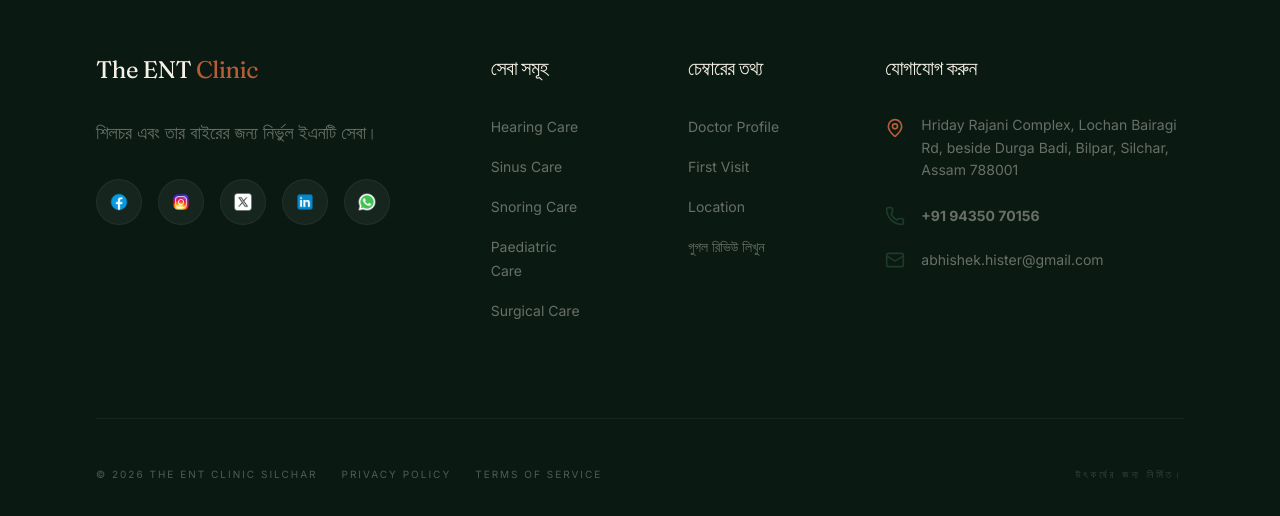
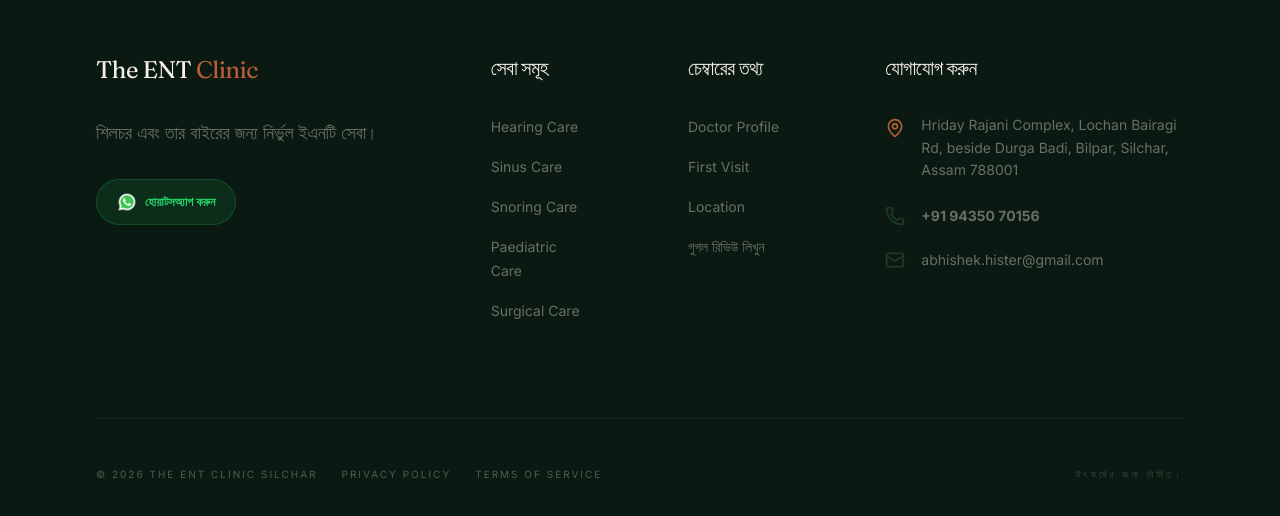
Before and after one commit to Habib7442/ent-clinic-silchar, a Next.js app: page /bn in a window 1280 px wide. Shown: the part 8177-8693 px from the top of the page. Built offline with nearby package versions, Linux system fonts and the light colour scheme.

Commit message:
feat(footer): trim social links to whatsapp only with premium prefilled message

```diff
--- a/components/editorial/ClosingCTA.tsx
+++ b/components/editorial/ClosingCTA.tsx
@@ -87,7 +87,16 @@ export default function ClosingCTA({ lang }: ClosingCTAProps) {
           </Link>
 
           <div className="flex flex-col sm:flex-row gap-4 w-full md:w-auto">
-            <a href="https://wa.me/919435070156" className="flex-1">
+            <a
+              href={
+                lang === "bn"
+                  ? "https://wa.me/919435070156?text=নমস্কার%2C%20আমি%20দি%20ইএনটি%20ক্লিনিক%20শিলচরের%20সাথে%20যোগাযোগ%20করতে%20চাই।"
+                  : "https://wa.me/919435070156?text=Hello%2C%20I%20would%20like%20to%20connect%20with%20The%20ENT%20Clinic%20Silchar%20regarding%20an%20appointment."
+              }
+              target="_blank"
+              rel="noopener noreferrer"
+              className="flex-1"
+            >
               <Button variant="outline" className="w-full py-8 px-8 border-white/10 hover:border-gold hover:bg-transparent text-paper group">
                 <MessageSquare className="w-5 h-5 mr-3 text-forest group-hover:scale-110 transition-transform" />
                 {content.whatsapp}
--- a/components/editorial/Footer.tsx
+++ b/components/editorial/Footer.tsx
@@ -49,24 +49,23 @@ export default function Footer({ lang }: FooterProps) {
               {content.tagline}
             </p>
             <div className="flex gap-4">
-              {[
-                { name: "facebook", img: "/social-icons/facebook.webp", href: "#" },
-                { name: "instagram", img: "/social-icons/instagram.webp", href: "#" },
-                { name: "X", img: "/social-icons/X.webp", href: "#" },
-                { name: "linkedin", img: "/social-icons/linkedin.webp", href: "#" },
-                { name: "whatsapp", img: "/social-icons/whatsapp.webp", href: "https://wa.me/919435070156" },
-              ].map((social, i) => (
-                <a key={i} href={social.href} className="p-3 bg-white/5 hover:bg-white/10 transition-all rounded-full border border-white/5 group flex items-center justify-center">
-                  <img
-                    src={social.img}
-                    alt={social.name}
-                    className={cn(
-                      "w-5 h-5 transition-transform duration-300 group-hover:scale-110",
-                      social.name === "X" && "invert"
-                    )}
-                  />
-                </a>
-              ))}
+              <a
+                href={
+                  lang === "bn"
+                    ? "https://wa.me/919435070156?text=নমস্কার%2C%20আমি%20দি%20ইএনটি%20ক্লিনিক%20শিলচরের%20সাথে%20যোগাযোগ%20করতে%20চাই।"
+                    : "https://wa.me/919435070156?text=Hello%2C%20I%20would%20like%20to%20connect%20with%20The%20ENT%20Clinic%20Silchar%20regarding%20an%20appointment."
+                }
+                target="_blank"
+                rel="noopener noreferrer"
+                className="p-3 bg-[#25D366]/10 hover:bg-[#25D366]/20 transition-all rounded-full border border-[#25D366]/20 hover:border-[#25D366]/40 group flex items-center justify-center gap-2 px-5 text-xs text-[#25D366] font-semibold"
+              >
+                <img
+                  src="/social-icons/whatsapp.webp"
+                  alt="WhatsApp"
+                  className="w-5 h-5 transition-transform duration-300 group-hover:scale-110"
+                />
+                <span>{lang === "bn" ? "হোয়াটসঅ্যাপ করুন" : "WhatsApp Us"}</span>
+              </a>
             </div>
           </div>
 
```
